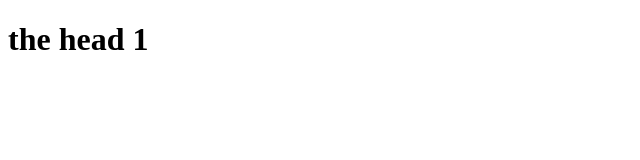
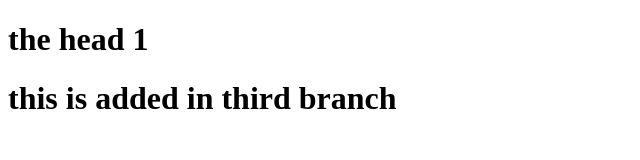
Before and after one commit to EaseMyResume/Emr, a plain HTML site: page Desktop/collab/head.html in a window 1280 px wide. Shown: the whole page, without its empty margins (0-640 px from the left). Drawn offline with Linux system fonts and the light colour scheme.

Commit message:
head updated

```diff
--- a/Desktop/collab/head.html
+++ b/Desktop/collab/head.html
@@ -7,5 +7,6 @@
 </head>
 <body>
      <h1>the head 1</h1>
+     <h1>this is added in third branch</h1>
 </body>
 </html>
```
